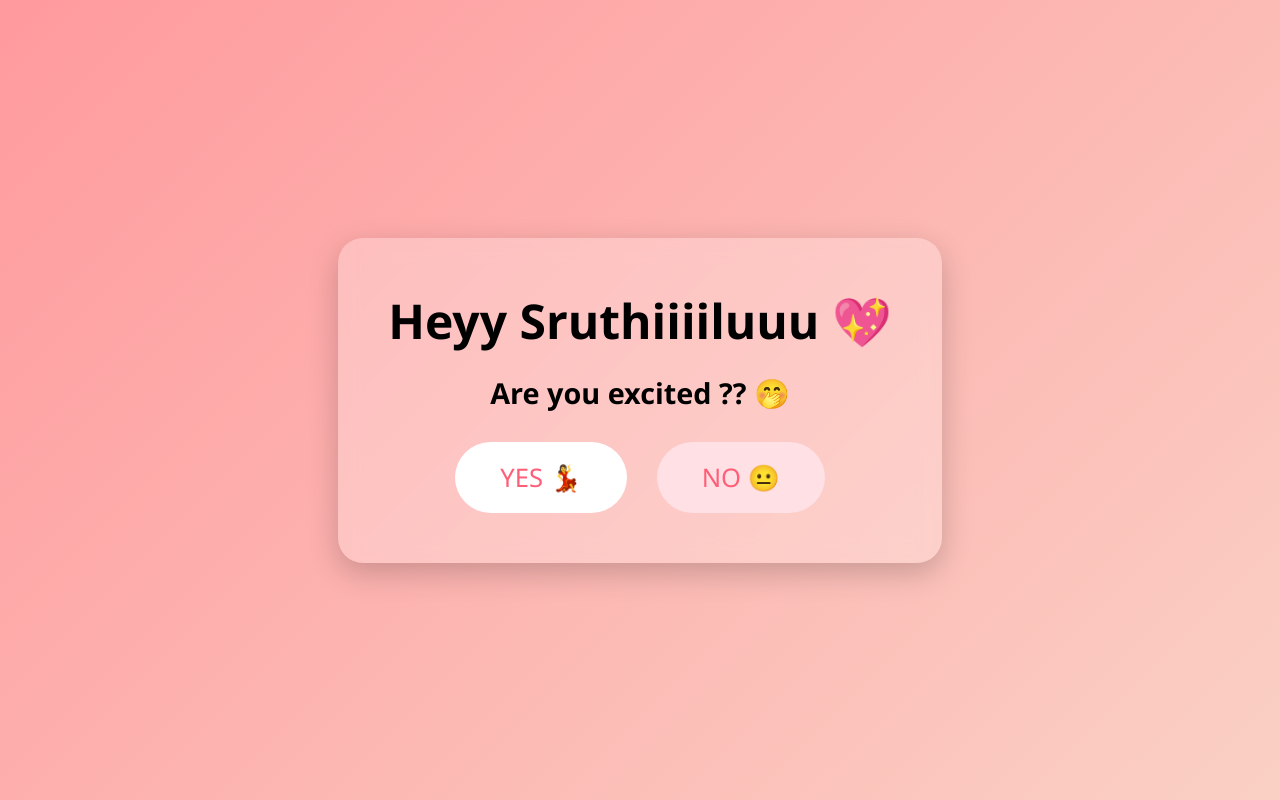
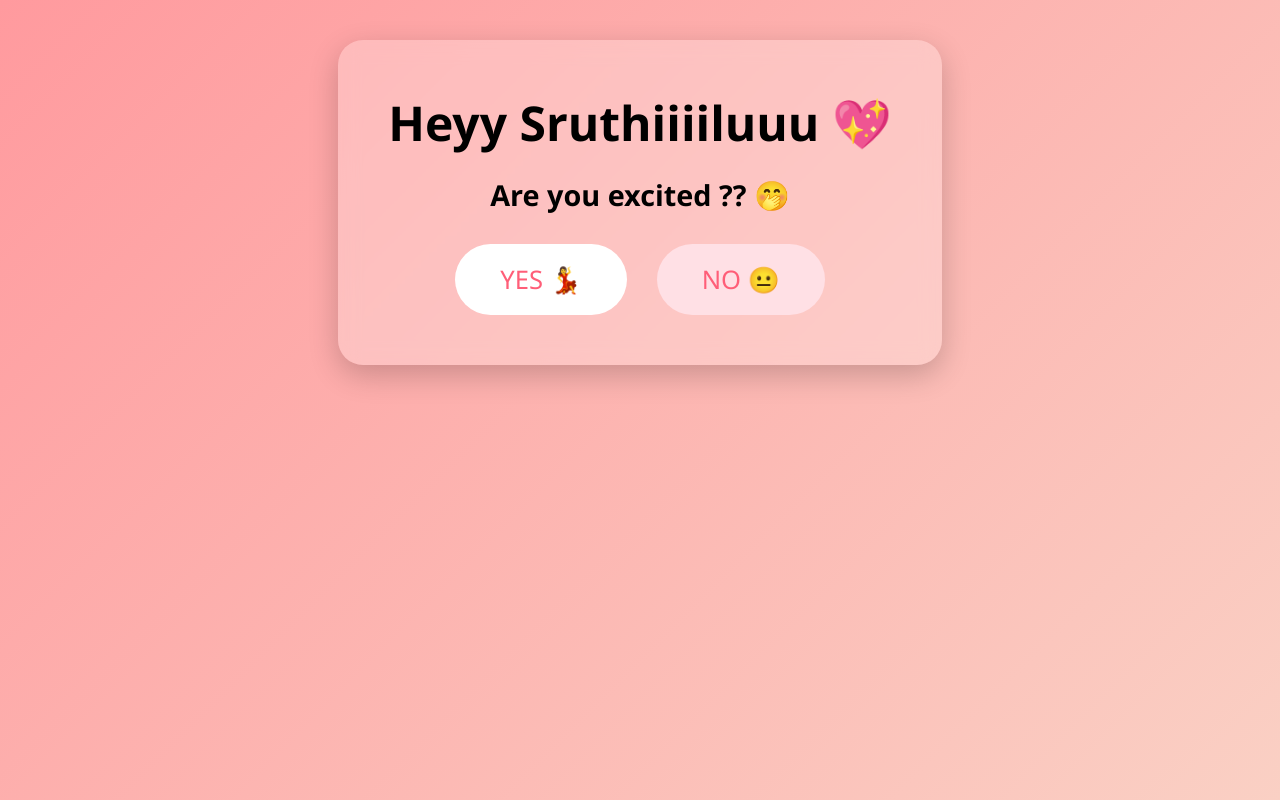
Before and after one commit to Veerendrapal24/newyear, a plain HTML site: page index.html in a window 1280 px wide. Drawn offline with Linux system fonts and the light colour scheme.

```diff
--- a/style.css
+++ b/style.css
@@ -5,14 +5,22 @@
     font-family: 'Segoe UI', sans-serif;
 }
 
+/* ✅ FIXED BODY FOR SCROLLING */
 body {
-    height: 100vh;
+    min-height: 100vh;                     /* allow page to grow */
     background: linear-gradient(135deg, #ff9a9e, #fad0c4);
-    overflow: hidden;
+    overflow-y: auto;                      /* ENABLE SCROLL */
+    overflow-x: hidden;
     display: flex;
     justify-content: center;
-    align-items: center;
+    align-items: flex-start;               /* start from top */
     text-align: center;
+    padding-top: 40px;
+}
+
+/* Smooth scrolling (optional but nice) */
+html {
+    scroll-behavior: smooth;
 }
 
 /* Glass container */
```
